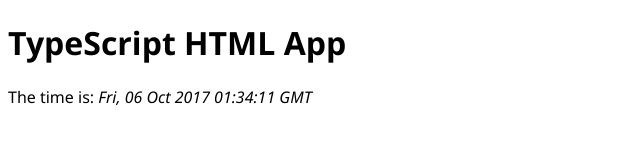
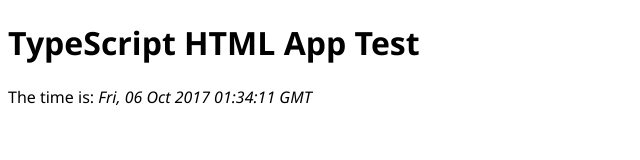
Before and after one commit to nduntze/All-NBA, a plain HTML site: page NBA-Site/NBA-Site/index.html in a window 1280 px wide. Shown: the whole page, without its empty margins (0-640 px from the left). Drawn offline with Linux system fonts and the light colour scheme.

Commit message:
Commit Test

```diff
--- a/NBA-Site/NBA-Site/index.html
+++ b/NBA-Site/NBA-Site/index.html
@@ -8,7 +8,7 @@
     <script src="app.js"></script>
 </head>
 <body>
-    <h1>TypeScript HTML App</h1>
+    <h1>TypeScript HTML App Test</h1>
 
     <div id="content"></div>
 </body>
```
Also changed, not shown: 1 other file.
